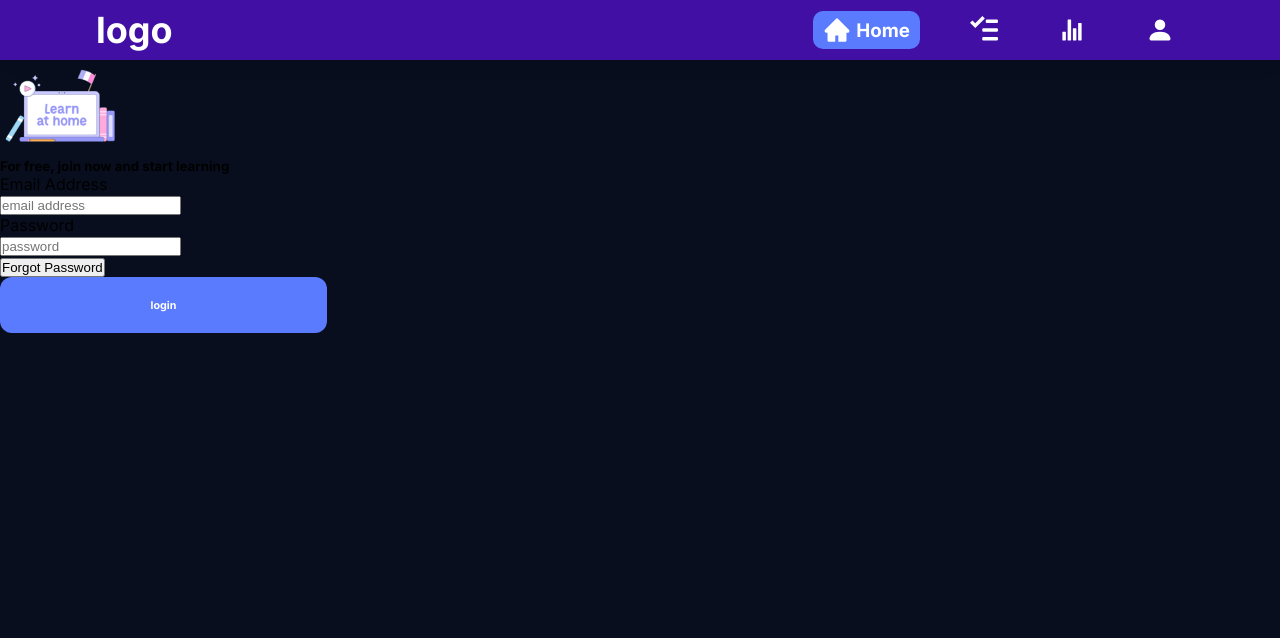
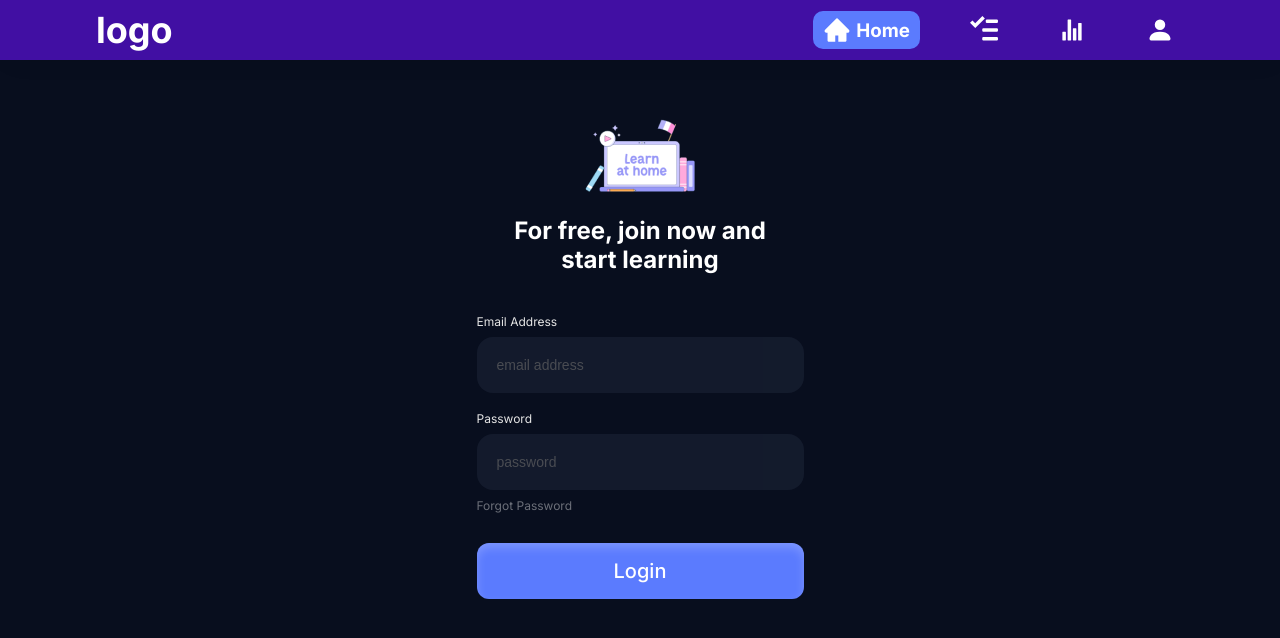
Before and after one commit to seyityahya/my_lang_ai, a Next.js app: page /login in a window 1280 px wide. Shown: the top 638 px of the page. Built offline with nearby package versions, Linux system fonts and the light colour scheme.

Commit message:
login screen finish

```diff
--- a/src/app/login/login.module.css
+++ b/src/app/login/login.module.css
@@ -0,0 +1,61 @@
+.container {
+  width: 100%;
+  display: flex;
+  flex-direction: column;
+  justify-content: center;
+  align-items: center;
+  margin-top: 50px;
+}
+
+.container > .up {
+  width: 263px;
+  display: flex;
+  flex-direction: column;
+  gap: 12px;
+  align-items: center;
+  justify-content: center;
+  text-align: center;
+}
+
+.up > h5 {
+  color: var(--white);
+  font-size: 24px;
+}
+
+.input {
+  display: flex;
+  flex-direction: column;
+  gap: 8px;
+  margin-top: 30px;
+  margin-bottom: 30px;
+}
+
+.inputBox {
+  display: flex;
+  flex-direction: column;
+  gap: 8px;
+  margin-top: 10px;
+}
+
+.inputBox > p {
+  color: var(--gray-light);
+  font-size: 12px;
+}
+
+.inputBox > input {
+  width: 327px;
+  height: 56px;
+  border-radius: 16px;
+  background-color: var(--dark-light);
+  border: 0;
+  padding: 20px;
+  font-size: 14px;
+  color: var(--white);
+  opacity: 0.6;
+}
+
+.link {
+  color: var(--white);
+  font-size: 12px;
+  opacity: 0.4;
+}
--- a/src/app/login/page.jsx
+++ b/src/app/login/page.jsx
@@ -3,6 +3,7 @@ import React from "react";
 import styles from "./login.module.css";
 import loginImage from "../../../public/login-screen.png";
 import Button from "@/components/button/Button";
+import Link from "next/link";
 
 const Login = () => {
   return (
@@ -12,17 +13,19 @@ const Login = () => {
         <h5>For free, join now and start learning</h5>
       </div>
       <div className={styles.input}>
-        <div className={styles.email}>
+        <div className={styles.inputBox}>
           <p>Email Address</p>
           <input type="email" placeholder="email address" />
         </div>
-        <div className={styles.password}>
+        <div className={styles.inputBox}>
           <p>Password</p>
           <input type="password" placeholder="password" />
         </div>
-        <button>Forgot Password</button>
+        <Link className={styles.link} href="#">
+          Forgot Password
+        </Link>
       </div>
-      <Button />
+      <Button text="Login" />
     </div>
   );
 };
--- a/src/components/button/Button.jsx
+++ b/src/components/button/Button.jsx
@@ -1,10 +1,10 @@
 import React from "react";
 import styles from "./button.module.css";
 
-const Button = () => {
+const Button = ({ text }) => {
   return (
     <div className={styles.container}>
-      <h6>login</h6>
+      <h6>{text}</h6>
     </div>
   );
 };
--- a/src/components/button/button.module.css
+++ b/src/components/button/button.module.css
@@ -6,8 +6,16 @@
   align-items: center;
   justify-content: center;
   border-radius: 12px;
+  box-shadow: inset 0 5px 10px rgba(255, 255, 255, 0.2);
+  cursor: pointer;
 }
 
 .container > h6 {
   color: var(--white);
+  font-size: 20px;
+  font-weight: 500;
 }
+
+.input > .link {
+  color: var(--white);
+}
```
